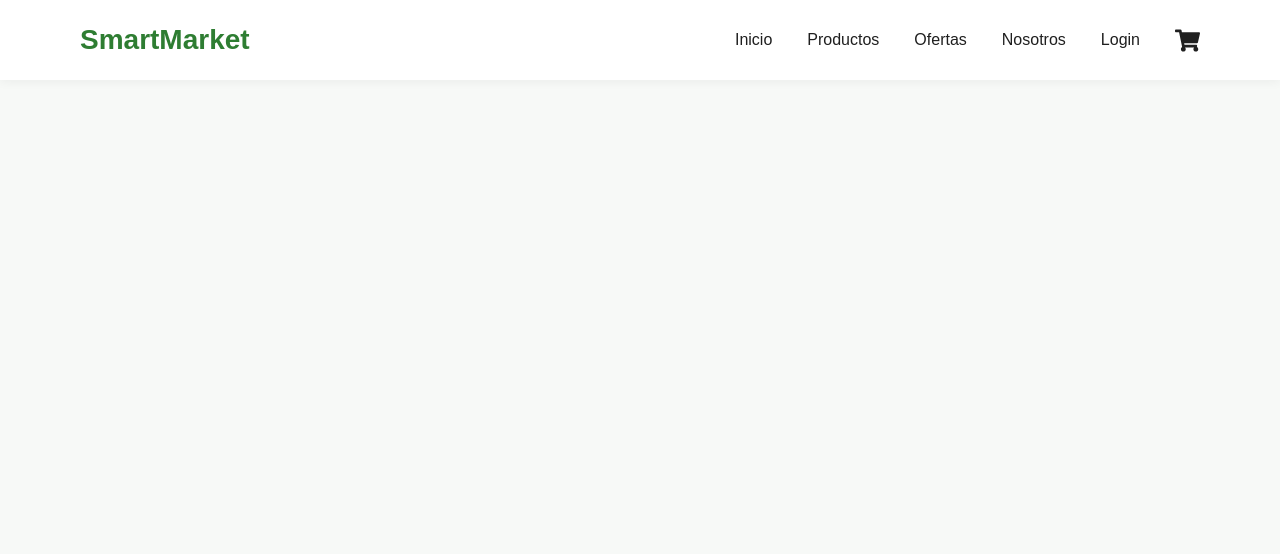
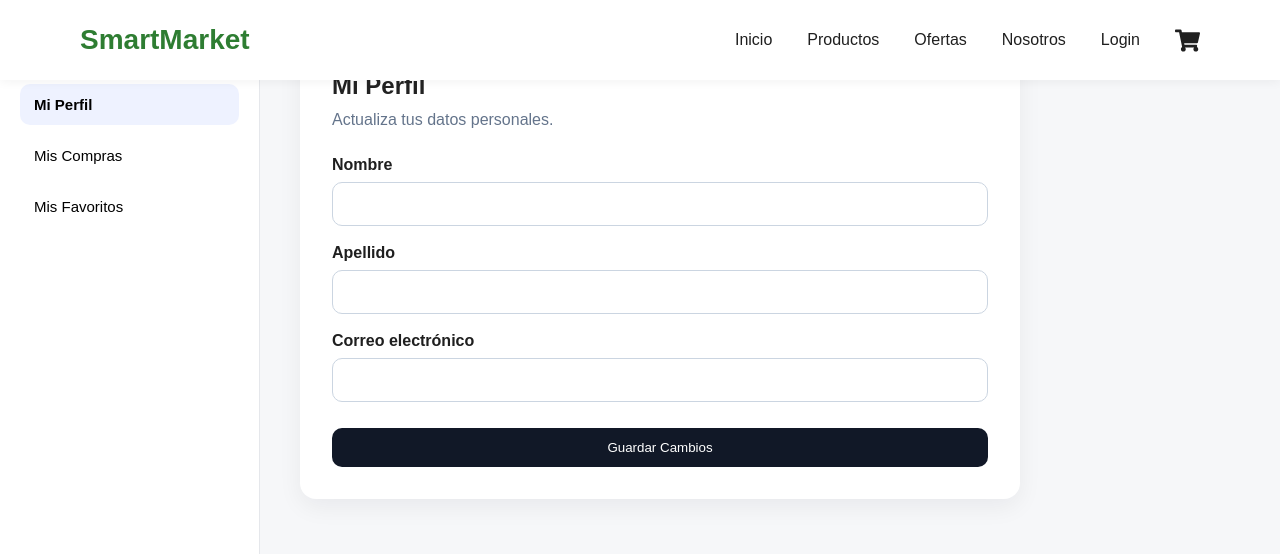
Before and after one commit to MalvaLess/Proyecto-ahorro-en-supermercados, a React app in the folder frontend/: page /account in a window 1280 px wide. Shown: the top 554 px of the page. Built offline with nearby package versions, Linux system fonts and the light colour scheme; no server answers; sample sign-in values are in the browser's storage; the HTML template or start-up script is replaced by a standard one.

Commit message:
Se crea el nuevo componente ProtectedRoute donde se pueden ir agregando paginas protegidas cuando el usuario haga login, se crea el page Account para acceder a los datos del usuario y poder cambiar los datos en cado de ser necesario

```diff
--- a/frontend/src/App.jsx
+++ b/frontend/src/App.jsx
@@ -10,6 +10,8 @@ import ProductsCategory from './pages/ProductsCategory'
 import Register from './pages/Register'
 import ProductDetail from './pages/ProductDetail'
 import Cart from './pages/Cart'
+import ProtectedRoute from './components/ProtectedRoute'
+import Account from './pages/Account'
 
 
 
@@ -43,6 +45,12 @@ function App() {
 
         <Route path="/cart" element={<Cart cart={cart} setCart={setCart} />} />
 
+        <Route
+          path='/account'
+          element={<ProtectedRoute>
+            <Account />
+          </ProtectedRoute>}
+        />
 
       </Routes>
 
--- /dev/null
+++ b/frontend/src/components/ProtectedRoute.jsx
@@ -0,0 +1,13 @@
+import { Navigate } from "react-router-dom";
+
+function ProtectedRoute({ children }) {
+    const token = localStorage.getItem("access_token");
+
+    if (!token) {
+        return <Navigate to="/login" replace />;
+    }
+
+    return children;
+}
+
+export default ProtectedRoute;
--- /dev/null
+++ b/frontend/src/pages/Account.css
@@ -0,0 +1,117 @@
+.account-page {
+  display: grid;
+  grid-template-columns: 260px 1fr;
+  min-height: 100vh;
+  background-color: #f6f7f9;
+}
+
+.account-sidebar {
+  background-color: #ffffff;
+  border-right: 1px solid #e5e7eb;
+  padding: 32px 20px;
+}
+
+.account-sidebar h1 {
+  font-size: 24px;
+  margin-bottom: 24px;
+}
+
+.account-sidebar button {
+  width: 100%;
+  display: block;
+  padding: 12px 14px;
+  margin-bottom: 10px;
+  border: none;
+  border-radius: 10px;
+  background-color: transparent;
+  text-align: left;
+  cursor: pointer;
+  font-size: 15px;
+}
+
+.account-sidebar button:hover,
+.account-sidebar button.active {
+  background-color: #eef2ff;
+  font-weight: 600;
+}
+
+.account-content {
+  padding: 40px;
+}
+
+.account-content-card {
+  background-color: #ffffff;
+  padding: 32px;
+  border-radius: 16px;
+  max-width: 720px;
+  box-shadow: 0 8px 24px rgba(15, 23, 42, 0.06);
+}
+
+.account-content-card h2 {
+  margin-bottom: 8px;
+}
+
+.account-content-card p {
+  margin-bottom: 24px;
+  color: #64748b;
+}
+
+.account-form {
+  display: grid;
+  gap: 18px;
+}
+
+.input-group {
+  display: grid;
+  gap: 8px;
+}
+
+.input-group label {
+  font-weight: 600;
+}
+
+.input-group input {
+  padding: 12px;
+  border: 1px solid #cbd5e1;
+  border-radius: 10px;
+}
+
+.account-form button {
+  margin-top: 8px;
+  padding: 12px 16px;
+  border: none;
+  border-radius: 10px;
+  background-color: #111827;
+  color: white;
+  cursor: pointer;
+}
+
+.account-form button:disabled {
+  opacity: 0.7;
+  cursor: not-allowed;
+}
+
+.account-success {
+  color: #15803d;
+  font-weight: 600;
+}
+
+.account-error {
+  color: #dc2626;
+  font-weight: 600;
+}
+
+@media (max-width: 768px) {
+  .account-page {
+    grid-template-columns: 1fr;
+  }
+
+  .account-sidebar {
+    border-right: none;
+    border-bottom: 1px solid #e5e7eb;
+  }
+
+  .account-content {
+    padding: 24px;
+  }
+}
--- /dev/null
+++ b/frontend/src/pages/Account.jsx
@@ -0,0 +1,160 @@
+import { useState } from "react";
+import { apiRequest } from "../services/apiClient";
+import { getCurrentUser } from "../services/authService";
+import "./Account.css";
+
+function Account() {
+    const currentUser = getCurrentUser();
+
+    const [ activeSection, setActiveSection ] = useState("profile");
+    const [ formData, setFormData ] = useState({
+        firstName: currentUser?.firstName || "",
+        lastName: currentUser?.lastName || "",
+        email: currentUser?.email || "",
+    });
+
+    const [ message, setMessage ] = useState("");
+    const [ error, setError ] = useState("");
+    const [ loading, setLoading ] = useState(false);
+
+    function handleChange(event) {
+        const { name, value } = event.target;
+
+        setFormData({
+            ...formData,
+            [name]: value
+        });
+    }
+
+    async function handleUpdateProfile(event) {
+        event.preventDefault();
+
+        try {
+            setLoading(true);
+            setError("");
+            setMessage("");
+
+            const response = await apiRequest(`/users/${currentUser.userId}`, {
+                method: "PUT",
+                body: JSON.stringify({
+                    firstName: formData.firstName,
+                    lastName: formData.lastName,
+                    email: formData.email
+                })
+            });
+
+            localStorage.setItem("user", JSON.stringify(response.data));
+
+            setMessage("Perfil actualizado correctamente");
+        } catch (error) {
+            setError(error.message);
+        } finally {
+            setLoading(false);
+        }
+    }
+
+    function renderContent() {
+        if (activeSection === "profile") {
+            return (
+                <div className="account-content-card">
+                    <h2>Mi Perfil</h2>
+                    <p>Actualiza tus datos personales.</p>
+
+                    {message && <p className="account-success">{message}</p>}
+                    {error && <p className="account-error">{error}</p>}
+
+                    <form className="account-form" onSubmit={handleUpdateProfile}>
+                        <div className="input-group">
+                            <label>Nombre</label>
+                            <input
+                            type="text"
+                            name="firstName"
+                            value={formData.firstName}
+                            onChange={handleChange}
+                            />
+                        </div>
+
+                        <div className="input-group">
+                            <label>Apellido</label>
+                            <input
+                            type="text"
+                            name="lastName"
+                            value={formData.lastName}
+                            onChange={handleChange}
+                            />
+                        </div>
+
+                        <div className="input-group">
+                            <label>Correo electrónico</label>
+                            <input
+                            type="text"
+                            name="email"
+                            value={formData.email}
+                            onChange={handleChange}
+                            />
+                        </div>
+
+                        <button type="submit" disabled={loading}>
+                            {loading ? "Guardando..." : "Guardar Cambios"}
+                        </button>
+                    </form>
+                </div>
+            );
+        }
+
+        if (activeSection === "shoppingLists") {
+            return (
+                <div className="account-content-card">
+                    <h2>Mis Compras</h2>
+                    <p>Mis Compras</p>
+                </div>
+            );
+        }
+
+        if (activeSection === "favorites") {
+            return (
+                <div className="account-content-card">
+                    <h2>Mis Favoritos</h2>
+                    <p>Mis Favoritos</p>
+                </div>
+            );
+        }
+
+        return null;
+    }
+
+    return (
+        <section className="account-page">
+            <aside className="account-sidebar">
+                <h1>Mi Cuenta</h1>
+
+                <button
+                    className={activeSection === "profile" ? "active" : ""}
+                    onClick={() => setActiveSection("profile")}
+                    >
+                    Mi Perfil
+                </button>
+
+                <button
+                    className={activeSection === "shoppingLists" ? "active" : ""}
+                    onClick={() => setActiveSection("shoppingLists")}
+                    >
+                    Mis Compras
+                </button>
+
+                <button
+                    className={activeSection === "favorites" ? "active" : ""}
+                    onClick={() => setActiveSection("favorites")}
+                    >
+                    Mis Favoritos
+                </button>
+            </aside>
+
+            <main className="account-content">
+                {renderContent()}
+            </main>
+        </section>
+    )
+}
+
+export default Account;
--- a/frontend/src/services/authService.js
+++ b/frontend/src/services/authService.js
@@ -12,6 +12,8 @@ export async function loginUser(credentials) {
     localStorage.setItem("token_type", token_type);
     localStorage.setItem("expiresIn", expiresIn);
     localStorage.setItem("user", JSON.stringify(user));
+
+    window.dispatchEvent(new Event("auth-change"));
 
     return response.data;
 }
@@ -30,6 +32,8 @@ export function logoutUser() {
   localStorage.removeItem("token_type");
   localStorage.removeItem("expires_in");
   localStorage.removeItem("user");
+
+  window.dispatchEvent(new Event("auth-change"));
 }
 
 export function getCurrentUser() {
```
